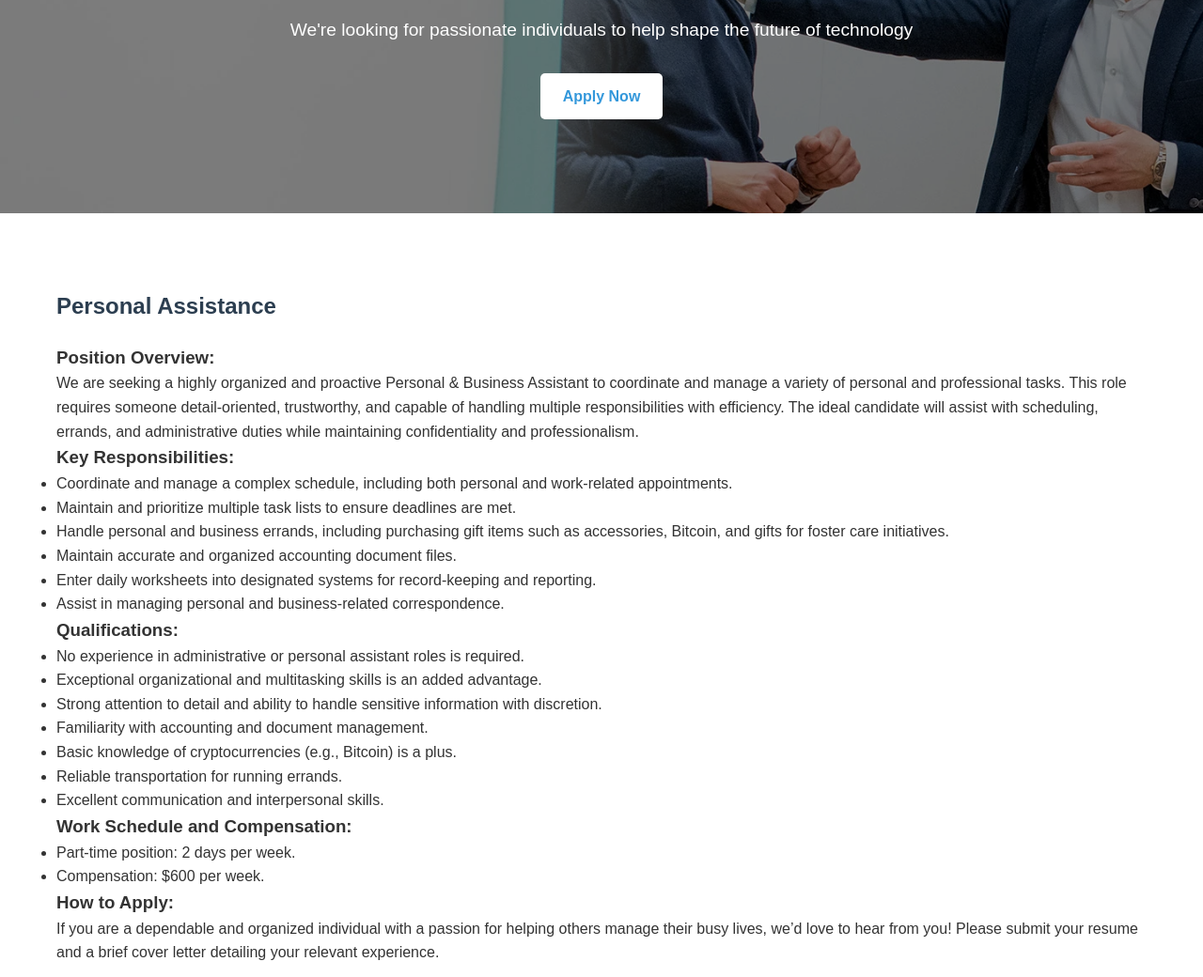
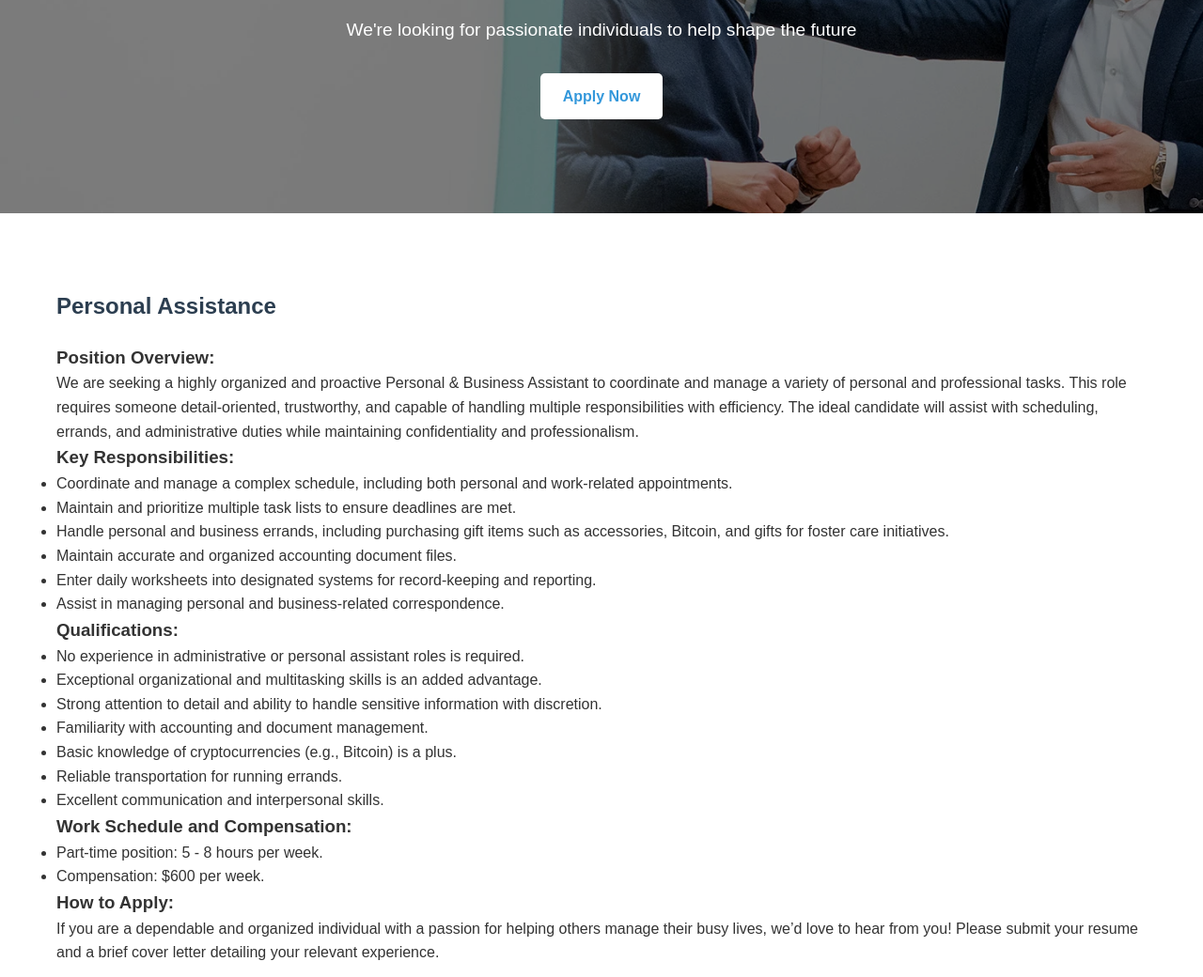
Before and after one commit to realsbd/adecco, a plain HTML site: page index.html in a window 1280 px wide. Shown: the part 260-1300 px from the top of the page at 94% size. Drawn offline with nearby package versions, Linux system fonts and the light colour scheme.

Commit message:
Update index.html

```diff
--- a/index.html
+++ b/index.html
@@ -29,7 +29,7 @@
         <section id="home" class="hero">
             <div class="container">
                 <h1>Personal Assistant Job Opportunity</h1>
-                <p>We're looking for passionate individuals to help shape the future of technology</p>
+                <p>We're looking for passionate individuals to help shape the future</p>
                 <a href="#apply" class="cta-button">Apply Now</a>
             </div>
         </section>
@@ -66,7 +66,7 @@
                 </ul>
                 <h3>Work Schedule and Compensation:</h3>
                 <ul>
-                    <li>Part-time position: 2 days per week.</li>
+                    <li>Part-time position: 5 - 8 hours per week.</li>
                     <li>Compensation: $600 per week.</li>
                 </ul>
                 <h3>How to Apply:</h3>
```
